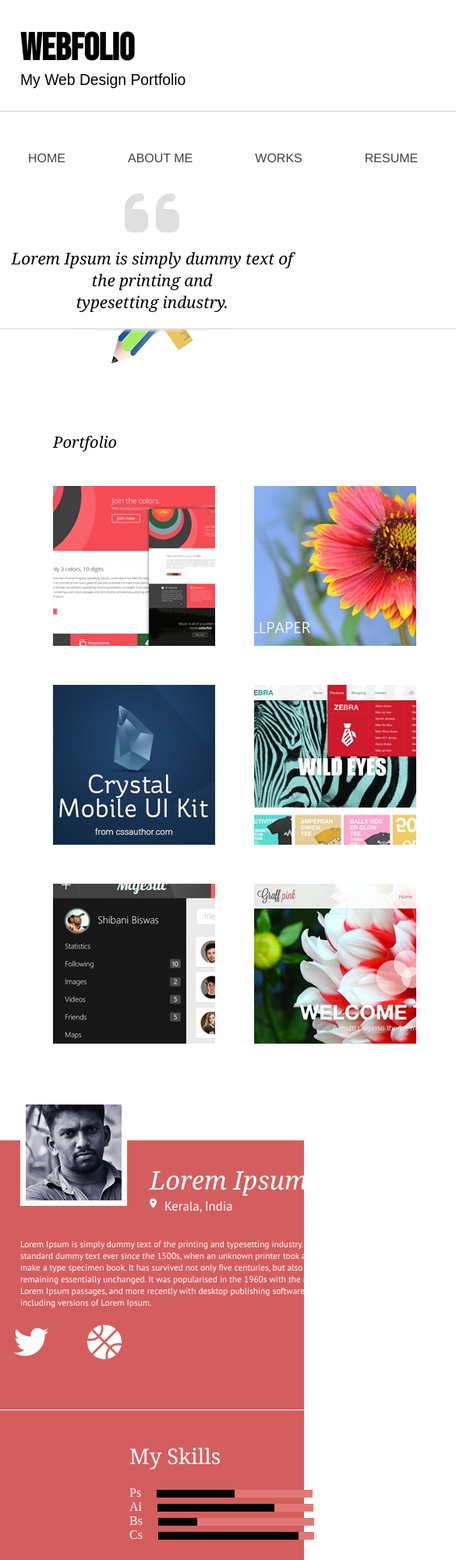
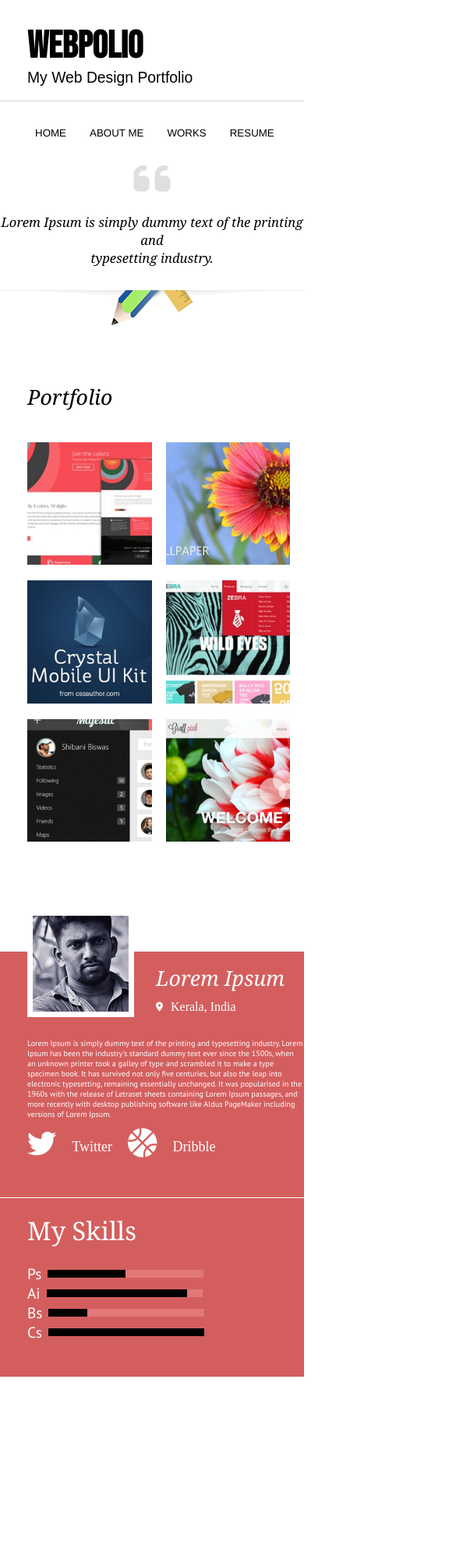
Before and after one commit to vietahh02/New, a plain HTML site: page bai6/index.html in a window 390 px wide. Shown: the top 2000 px of the page at 78% size, 585 px wide, since content can reach past the window. After the commit the page ends 1766 px from the top, so only its background shows below. Drawn offline with Linux system fonts and the light colour scheme.

Commit message:
Add files via upload

```diff
--- a/bai6/index.html
+++ b/bai6/index.html
@@ -10,10 +10,10 @@
     <div class="container">
       <div class="header">
         <div class="logo">
-          <h3>WEBFOLIO</h3>
+          <h3>WEBPOLIO</h3>
           <p>My Web Design Portfolio</p>
-          <h2></h2>
         </div>
+
         <div class="menu">
             <ul>
                 <li><a href="#">HOME</a></li>
@@ -23,118 +23,69 @@
             </ul>
         </div>
       </div>
+      <div class="point"><h4></h4></div>
       <div class="title">
-        <div>
-          <i class="fa-solid fa-quote-left fa-2xl" style="color: #dfdfdf"></i>
-        </div>
-        <div>
-          <p>
-            Lorem Ipsum is simply dummy text of the printing and <br />
-            typesetting industry.
-          </p>
-        </div>
-        <div>
-          <h2></h2>
-        </div>
+        <div class="quote">
+            <i class="fa-solid fa-quote-left fa-2xl" style="color: #dfdfdf;"></i>
+            <p>Lorem Ipsum is simply dummy text of the printing and <br>
+                typesetting industry.</p>
         </div>
         <div class="pen">
-        <div>
-          <h3></h3>
-        </div>
-        <div class="imgPen">
-          <img src="./img/pen.png" alt="" />
+            <div><p></p><h3></h3></div>
+            <div><img src="./img/pen.png" alt=""></div>
         </div>
       </div>
       <div class="portfolio">
-        <div><p>Portfolio</p></div>
-        <div class="allImg">
-          <img src="./img/img1.png" alt="" />
-          <img src="./img/img2.png" alt="" />
-          <img src="./img/img3.png" alt="" />
-          <img src="./img/img4.png" alt="" />
-          <img src="./img/img5.png" alt="" />
-          <img src="./img/img6.png" alt="" />
-          <img src="./img/img7.png" alt="" class="non" />
-          <img src="./img/img8.png" alt="" class="non"/>
-          <img src="./img/img9.png" alt="" class="non"/>
-          <img src="./img/img10.png" alt="" class="non"/>
-          <img src="./img/img11.png" alt="" class="non"/>
-          <img src="./img/img12.png" alt="" class="non"/>
+        <div>
+            <p>Portfolio</p>
+        </div>
+        <div class="image">
+            <img src="./img/img1.png" alt="">
+            <img src="./img/img2.png" alt="">
+            <img src="./img/img3.png" alt="">
+            <img src="./img/img4.png" alt="">
+            <img src="./img/img5.png" alt="">
+            <img src="./img/img6.png" alt="">
+            <img src="./img/img7.png" alt="" class="no">
+            <img src="./img/img8.png" alt="" class="no">
+            <img src="./img/img9.png" alt="" class="no">
+            <img src="./img/img10.png" alt="" class="no">
+            <img src="./img/img11.png" alt="" class="no">
+            <img src="./img/img12.png" alt="" class="no">
         </div>
       </div>
       <div class="man">
-        <img src="./img/man.png" alt="" />
+        <img src="./img/man.png" alt="">
       </div>
       <div class="footer">
-        <div class="footer1">
-          <div class="vip">
-            <div>
-              <p>Lorem Ipsum</p>
-              <div class="vip1">
-                <div>
-                  <i
-                    class="fa-solid fa-location-dot fa-xs"
-                    style="color: #ffffff"
-                  ></i>
+        <div class="person">
+            <div class="information">
+                <div class="name">
+                <h3>Lorem Ipsum</h3>
+                <div class="local"><div><i class="fa-solid fa-location-dot fa-xs" style="color: #ffffff;"></i></div><div><p>Kerala, India</p></div></div>
             </div>
-                <div class="local">Kerala, India</div>
+            <div class="icons">
+                <div><i class="fa-brands fa-twitter fa-2xl" style="color: #ffffff;"></i><p>Twitter</p></div>
+                <div><i class="fa-solid fa-basketball fa-2xl" style="color: #ffffff;"></i><p>Dribble</p></div>
             </div>
             </div>
 
-            <div class="iconF">
-              <i class="fa-brands fa-twitter fa-2xl" style="color: #ffffff"></i>
-              <i
-                class="fa-solid fa-basketball fa-2xl"
-                style="color: #ffffff"
-              ></i>
+            <div class="content">
+                <p>Lorem Ipsum is simply dummy text of the printing and typesetting industry. Lorem Ipsum has been the industry's standard dummy text ever since the 1500s, when an unknown printer took a galley of type and scrambled it to make a type specimen book. It has survived not only five centuries, but also the leap into electronic typesetting, remaining essentially unchanged. It was popularised in the 1960s with the release of Letraset sheets containing Lorem Ipsum passages, and more recently with desktop publishing software like Aldus PageMaker including versions of Lorem Ipsum.</p>
             </div>
         </div>
-          <div class="content">
-            Lorem Ipsum is simply dummy text of the printing and typesetting
-            industry. Lorem Ipsum has been the industry's <br />
-            standard dummy text ever since the 1500s, when an unknown printer
-            took a galley of type and scrambled it to <br />
-            make a type specimen book. It has survived not only five centuries,
-            but also the leap into electronic typesetting,<br />
-            remaining essentially unchanged. It was popularised in the 1960s
-            with the release of Letraset sheets containing <br />
-            Lorem Ipsum passages, and more recently with desktop publishing
-            software like Aldus PageMaker <br />
-            including versions of Lorem Ipsum.
-          </div>
-        </div>
-        <div class="hah"></div>
-        <div class="footer2">
-            <div class="skill"><p>My Skills</p></div>
-            <div>
-                <ul>
-                    <li>
-                        <p>Ps</p>
-                        <div class="gg"><h3></h3><h2 style="width: 100px;"></h2></div>
-                    </li>
-                    <li>
-                        <p>Ai</p>
-                        <div class="gg"><h3></h3><h2 style="width: 150px;"></h2></div>
-                    </li>
-                    <li>
-                        <p>Bs</p>
-                        <div class="gg"><h3></h3><h2 style="width: 50px;"></h2></div>
-                    </li>
-                    <li>
-                        <p>Cs</p>
-                        <div class="gg"><h3></h3><h2 style="width: 180px;"></h2></div>
-                    </li>
-                </ul>
+        <div class="mySkill">
+            <div><p>My Skills</p></div>
+            <div class="skill">
+                <div><p>Ps</p><h2></h2><h3 style="width: 100px;"></h3></div>
+                <div><p>Ai</p><h2></h2><h3 style="width: 180px;"></h3></div>
+                <div><p>Bs</p><h2></h2><h3 style="width: 50px;"></h3></div>
+                <div><p>Cs</p><h2></h2><h3 style="width: 200px;"></h3></div>
             </div>
         </div>
       </div>
-      <div class="end">
-        <p>Copyright © 2012 Css Author </p>
+      <div class="point1"></div>
     </div>
-    </div>
+    <script src="https://kit.fontawesome.com/9694815f86.js" crossorigin="anonymous"></script>
   </body>
-  <script
-    src="https://kit.fontawesome.com/9694815f86.js"
-    crossorigin="anonymous"
-  ></script>
 </html>
--- a/bai6/style.scss
+++ b/bai6/style.scss
@@ -1,11 +1,10 @@
-@import "variable";
-@import url("https://fonts.googleapis.com/css2?family=Bebas+Neue&family=PT+Sans&display=swap");
-$margin-all: 39px 61px+128px 43px 34px+128px;
-
+@import url('https://fonts.googleapis.com/css2?family=Bebas+Neue&family=PT+Sans&display=swap');
+$fontBebas: 'Bebas Neue', sans-serif;
+$fontPTSans: 'PT Sans', sans-serif;
 
 * {
+    margin: 0;
     padding: 0;
-    margin: 0;
     box-sizing: border-box;
 }
 
@@ -13,356 +12,386 @@ $margin-all: 39px 61px+128px 43px 34px+128px;
     max-width: 1280px;
     width: 100%;
     margin: auto;
-    // padding: 0 128px;
 }
 
 .header {
-    padding: 39px 20px+128px 26px;
     display: flex;
     justify-content: space-between;
+    padding: 30px 160px 0 148px;
 }
 
 .logo {
+    white-space: nowrap;
+
     h3 {
+        font-family: $fontBebas;
         font-size: 36.5pt;
-        font-family: "Bebas Neue", sans-serif;
     }
 
     p {
+        font-family: Arial, Helvetica, sans-serif;
         font-size: 14.5pt;
-        font-family: Arial, Helvetica, sans-serif;
     }
 }
 
 .menu {
-    margin-top: 22.5px;
-
     ul {
         list-style: none;
         display: flex;
-        gap: 20px;
+        justify-content: space-between;
+        // gap: 10px;
+        padding-top: 30px;
     }
 
-    li a {
+    ul li a {
+        padding: 70px 10px 10px;
+        font-family: "Helvetica Neue", Helvetica, Arial, sans-serif;
+        font-size: 16.5pt;
         text-decoration: none;
-        font-family: "Helvetica", sans-serif;
-        font-weight: lighter;
-        padding: 10px;
-        color: #404040;
+        color: black;
+        white-space: nowrap;
     }
 
-    li a:hover {
-        color: aliceblue;
+    ul li a:hover {
         background-color: #d45e5e;
+        color: white;
     }
 }
 
 .title {
-    position: relative;
-    z-index: 2;
+    margin: auto;
     text-align: center;
-    margin-top: 60px;
+    padding-top: 75px;
+}
+
+.quote {
     background-color: white;
 
     i {
-        font-size: 60pt;
+        font-size: 60.5pt;
     }
 
     p {
-        margin-top: 25px;
-        font-size: 15.5pt;
-        font-family: Cambria, Cochin, Georgia, Times, "Times New Roman", serif;
+        font-family: Cambria, Cochin, Georgia, Times, 'Times New Roman', serif;
+        font-size: 22.5pt;
         font-style: italic;
-        margin-bottom: 20px;
-    }
-
-    h2 {
-        width: 1280px;
-        height: 1px;
-        background-color: #dcd3d3;
+        padding: 30px 0;
     }
 }
 
 .pen {
     position: relative;
-    z-index: 1;
-    margin: auto;
-    text-align: center;
+    z-index: -1;
+
+    p {
+        height: 1px;
+        background-color: #f1eded;
+    }
 
     h3 {
         position: relative;
-        top: -6px;
-        width: 800px;
-        height: 10px;
-        background-image: radial-gradient(#e2e2e2 5%, transparent 80%);
-        text-align: center;
-        margin: auto;
-        z-index: 2;
+        top: -20px;
+        height: 30px;
+        background-image: radial-gradient(#e0e0e0 5%, transparent 60%);
     }
 
-    .imgPen {
+    img {
         position: relative;
-        margin: auto;
-        text-align: center;
-        top: -50px;
-        z-index: 1;
+        top: -70px;
     }
 }
 
 .portfolio {
-    margin: $margin-all;
-    margin-bottom: -70px;
+    padding: 0 162px 0 184px;
 
     p {
-        font-size: 20px;
-        font-family: Cambria, Cochin, Georgia, Times, "Times New Roman", serif;
+        font-size: 20pt;
         font-style: italic;
-        padding-bottom: 43px;
-    }
-
-    .allImg {
-        display: grid;
-        grid-template-columns: repeat(4, 1fr);
-        gap: 32px;
+        font-family: Cambria, Cochin, Georgia, Times, 'Times New Roman', serif;
+        padding-bottom: 40px;
     }
 }
 
+.image {
+    display: grid;
+    grid-template-columns: repeat(4, 1fr);
+    gap: 20px 0;
+}
+
 .man {
+    position: relative;
+    top: 88px;
+    padding: 0 0 0 182px;
+
     img {
-        position: relative;
-        margin: $margin-all;
-        margin-bottom: 0;
-        border: 7px solid white;
-        top: 88px;
+        border: 7px solid #ffffff;
     }
 }
 
 .footer {
+    padding: 16px 0 45px 182px;
     background-color: #d45e5e;
-    padding: 39px 61px+128px 43px 32px+128px;
-    padding-top: 28px;
-    color: white;
+    color: #ffffff;
     display: flex;
 }
 
-.vip {
-    display: flex;
-    justify-content: space-between;
-    width: 540px;
+.person {
+    width: 50%;
+}
 
-    p {
-        margin-left: 166px;
-        font-family: Cambria, Cochin, Georgia, Times, "Times New Roman", serif;
-        font-size: 24.5pt;
+.name {
+    padding: 0 0 0 165px;
+
+    h3 {
+        font-size: 20pt;
+        font-family: Cambria, Cochin, Georgia, Times, 'Times New Roman', serif;
         font-style: italic;
+        font-weight: lighter;
+        padding-bottom: 10px;
+        white-space: nowrap;
     }
 }
 
-.vip1 {
+.information {
     display: flex;
-    gap: 0 10px;
-    padding-left: 166px;
+    justify-content: space-between;
+}
+
+.icons {
+    padding-top: 30px;
+    display: flex;
+    gap: 20px;
+    i {
+        font-size: 40px;
+    }
+    p {
+        display: none;
+    }
 }
 
 .local {
-    font-family: "PT Sans", sans-serif;
-    font-size: 12.5pt;
-    font-style: normal;
-}
-
-.iconF {
-    display: flex;
-    gap: 20px;
-    margin-top: 30px;
-    margin-right: 20px;
+    display: inline-flex;
+    gap: 10px;
+    white-space: nowrap;
 }
 
 .content {
-    font-family: "PT Sans", sans-serif;
-    font-size: 8.5pt;
-    font-style: normal;
-    margin-top: 30px;
+    padding-top: 30px;
+
+    p {
+        font-family: $fontPTSans;
+        font-size: 8.6pt;
+    }
 }
 
-.footer2 {
-    margin-left: 140px;
-    margin-top: 40px;
+.mySkill {
+    width: 50%;
+    padding: 26px 0 0 75px;
 
-    ul {
-        margin-top: 20px;
-        list-style: none;
-    }
-
-    ul li {
-        display: flex;
-        gap: 20px;
+    p {
+        font-family: Cambria, Cochin, Georgia, Times, 'Times New Roman', serif;
+        font-size: 24.5pt;
     }
 }
 
 .skill {
-    font-family: Cambria, Cochin, Georgia, Times, "Times New Roman", serif;
-    font-size: 20.5pt;
-}
+    padding-top: 20px;
+    display: grid;
 
-.gg {
-    position: relative;
-    display: inline-flex;
+    div {
+        display: flex;
+    }
 
-    h3 {
-        width: 200px;
-        height: 10px;
-        background-color: #e27878;
-        margin-top: 5px;
+    p {
+        font-family: $fontPTSans;
+        font-size: 14.5pt;
+        font-weight: lighter;
+        padding-right: 8px;
     }
 
     h2 {
         position: relative;
+        top: 8px;
+        width: 200px;
+        height: 10px;
+        background-color: #e27878;
+    }
+
+    h3 {
+        position: relative;
+        top: 8px;
+        left: -200px;
         height: 10px;
         background-color: black;
-        top: 5px;
-        left: -200px
+        margin-right: -200px;
     }
 }
 
-.end {
-    width: 100%;
-    color: #949494;
-    background-color: black;
-    height: 40px;
+@media screen and (max-width: 1200px) {
+    .header {
+        padding: 30px 100px 0 100px;
+    }
 
-    p {
-        float: right;
-        padding: 10px 145px;
+    .portfolio {
+        padding: 0 100px 0 100px;
+
+        p {
+            font-size: 20pt;
+            font-style: italic;
+            font-family: Cambria, Cochin, Georgia, Times, 'Times New Roman', serif;
+            padding-bottom: 40px;
+        }
+    }
+
+    .image {
+        display: grid;
+        grid-template-columns: repeat(3, 1fr);
+        gap: 20px 0;
+    }
+
+    .person {
+        width: 50%;
+    }
+
+    .footer {
+        padding: 16px 0 45px 100px;
+    }
+
+    .man {
+        padding: 0 0 0 100px;
+    }
+
+    .icons {
+        i {
+            font-size: 18pt;
+        }
     }
 }
 
-@media only screen and (max-width: 640px) {
+@media screen and (max-width: 700px) {
     .header {
-        padding: 33px 0 0 26px;
+        padding: 30px 0 0 35px;
         display: grid;
+    }
 
-        h2 {
-            width: 628px;
-            margin-left: -33px;
-            height: 1px;
-            background-color: #d0d0d0;
+    .menu {
+        padding-top: 20px;
+
+        ul {
+            gap: 10px;
+        }
+
+        ul li a {
+            padding: 10px;
+            font-size: 10pt;
         }
     }
 
-    .logo {
-        padding-bottom: 28px;
+    .point {
+        position: relative;
+        top: -50px;
+        width: 100%;
+        height: 1px;
+        background-color: #d0d0d0;
+    }
 
-        h3 {
-            font-size: 36.5pt;
-            font-family: "Bebas Neue", sans-serif;
+    .title {
+        margin: auto;
+        text-align: center;
+        padding-top: 45px;
+    }
+
+    .quote {
+        background-color: white;
+
+        i {
+            font-size: 40.5pt;
         }
 
         p {
-            font-size: 14.5pt;
-            font-family: Arial, Helvetica, sans-serif;
-            padding-bottom: 28px;
-        }
-    }
-
-    .menu {
-        ul {
-            gap: 60px;
-        }
-    }
-
-    .title {
-        h2 {
-            width: 628px;
-        }
-    }
-
-    .pen {
-        h3 {
-            width: 200px;
+            font-family: Cambria, Cochin, Georgia, Times, 'Times New Roman', serif;
+            font-size: 12.5pt;
+            font-style: italic;
+            padding: 30px 0;
         }
     }
 
     .portfolio {
-        margin: 33px 0 -50px 68px;
+        padding: 0 0 0 35px;
 
-        .allImg {
-            grid-template-columns: repeat(2, 1fr);
-            gap: 50px;
+        p {
+            font-size: 20pt;
+            font-style: italic;
+            font-family: Cambria, Cochin, Georgia, Times, 'Times New Roman', serif;
+            padding-bottom: 40px;
         }
     }
 
-    .non {
+    .image {
+        display: grid;
+        grid-template-columns: repeat(2, 1fr);
+
+        img {
+            width: 90%;
+            height: auto;
+        }
+    }
+
+    .no {
         display: none;
     }
 
     .man {
-        img {
-            margin: 33px 0 0 26px;
+        padding: 0 0 0 35px;
+
+    }
+
+    .footer {
+        display: grid;
+        padding: 16px 0 45px 35px;
+    }
+
+    .person {
+        width: 100%;
+    }
+
+    .content {
+        margin-top: -50px;
+        p {
+            font-size: 7.6pt;
         }
     }
 
-    .footer {
-        background-color: #d45e5e;
-        padding: 33px 0 0 26px;
-        padding-top: 28px;
-        color: white;
+    .information {
         display: grid;
     }
 
-    .vip {
-        display: flex;
-        justify-content: space-between;
-        width: 540px;
-
+    .icons {
+        position: relative;
+        top: 135px;
+        i {
+            font-size: 28pt;
+        }
+        div {
+            display: inline-flex;
+            gap: 20px;
+        }
         p {
-            margin-left: 166px;
-            font-family: Cambria, Cochin, Georgia, Times, "Times New Roman", serif;
-            font-size: 24.5pt;
-            font-style: italic;
+            position: relative;
+            top: -5px;
+            display: block;
+            font-size: 18px;
         }
     }
 
-    .vip1 {
-        display: flex;
-        gap: 0 10px;
-        padding-left: 166px;
+    .mySkill {
+        width: 100%;
+        padding: 120px 0 0 0;
     }
-
-    .local {
-        font-family: "PT Sans", sans-serif;
-        font-size: 12.5pt;
-        font-style: normal;
-    }
-
-    .iconF {
+    .point1 {
         position: relative;
-        top: 200px;
-        left: -390px;
-        gap: 50px;
-        font-size: 22px;
-    }
-
-    .content {
-        font-family: "PT Sans", sans-serif;
-        font-size: 8.5pt;
-        font-style: normal;
-        margin-top: 30px;
-    }
-
-    .footer2 {
-        padding-bottom: 77px;
-    }
-
-    .hah {
-        margin: 130px 0 0 -26px;
-        width: 628px;
+        top: -230px;
         height: 1px;
         background-color: white;
     }
-
-
-
-    .end {
-        display: none;
-    }
 }
```
Also changed, not shown: bai6/style.css, 1 other file. Lines whose indentation alone changed are shown as unchanged.
